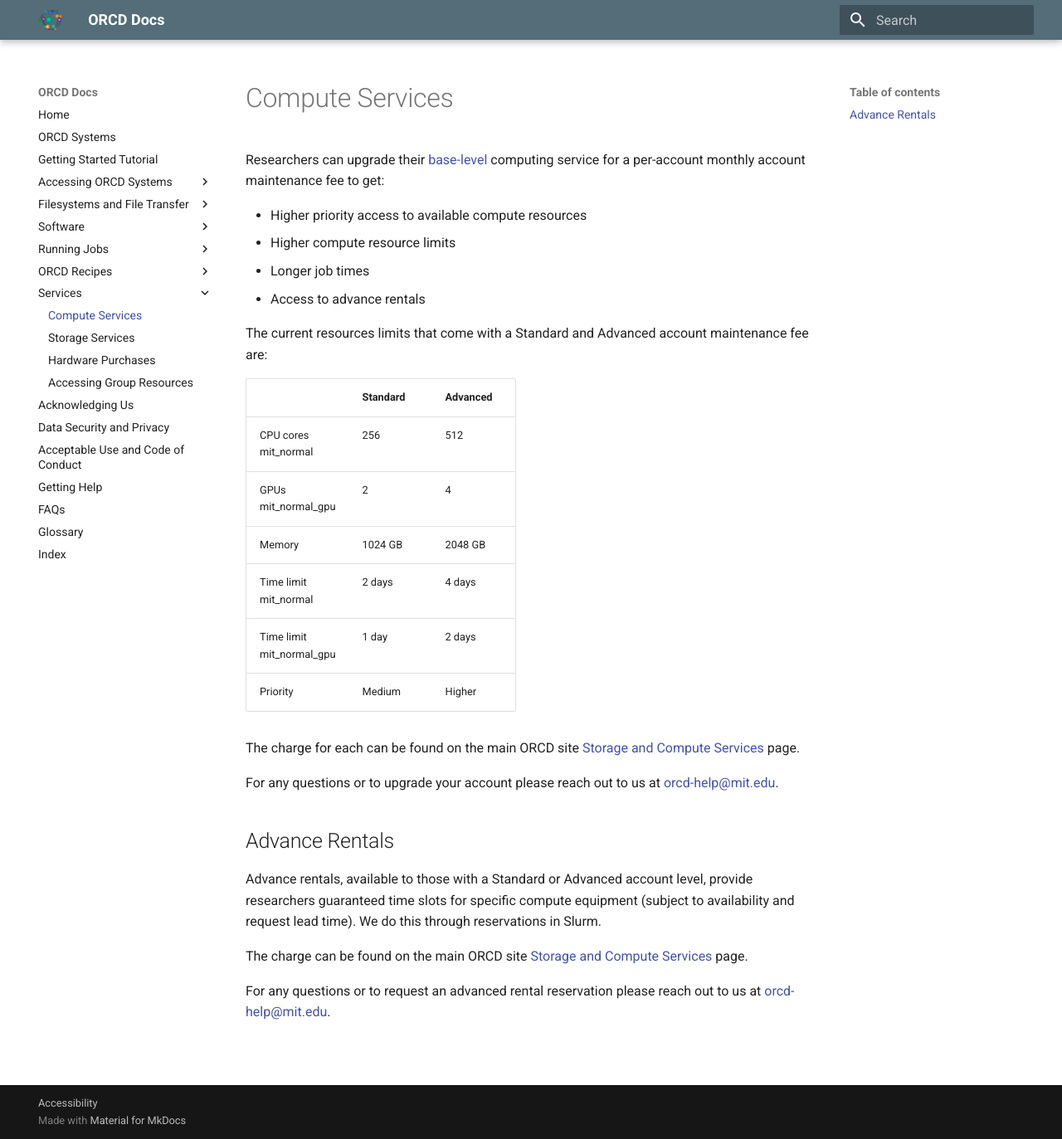
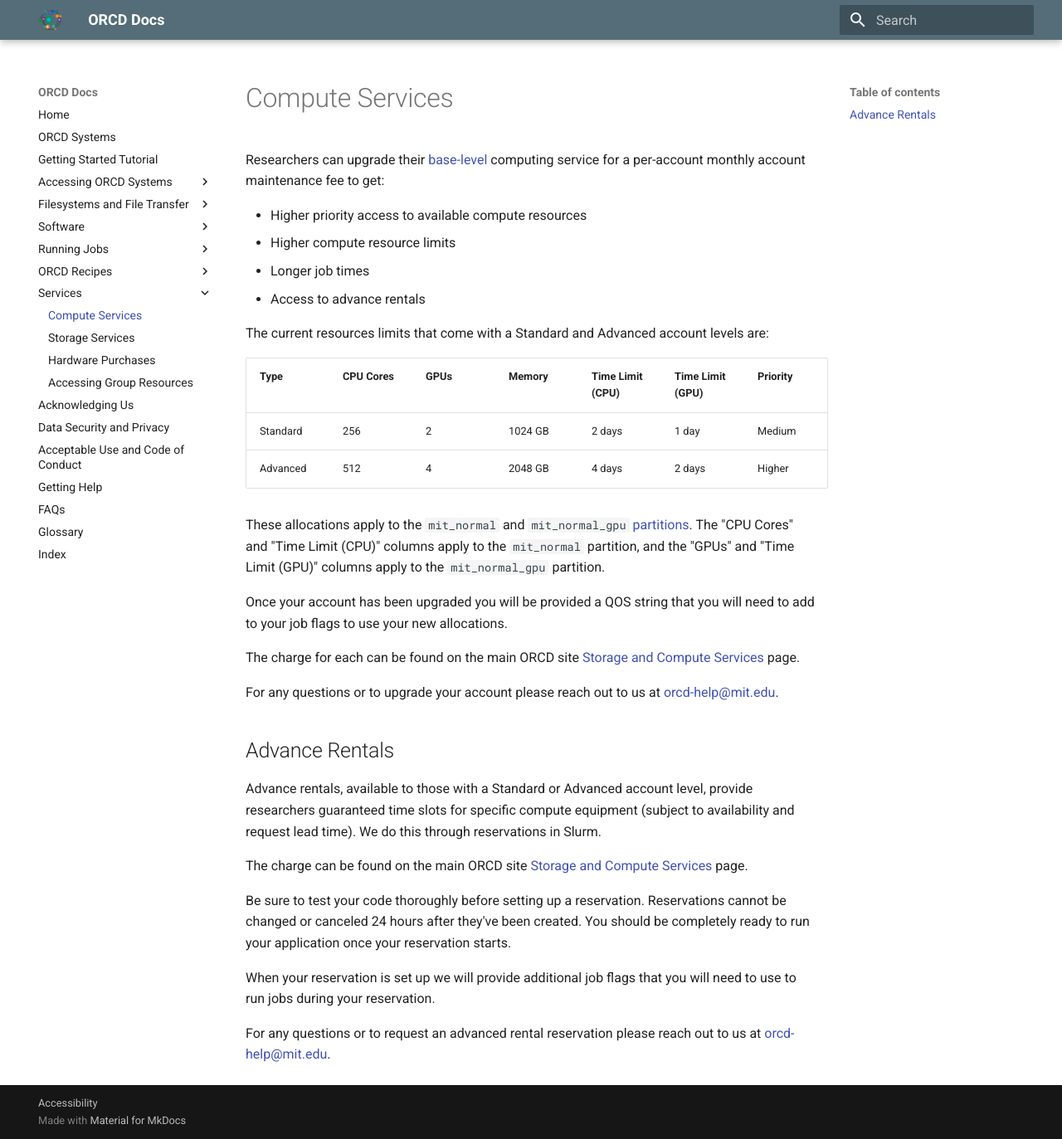
Before and after one commit to mit-orcd/orcd-docs-edit, an MkDocs documentation site: the page built from docs/services/compute-services.md, in a window 1280 px wide and 1373 px high. Shown: the whole window at 83% size. Built offline with MkDocs 1.6.1 and Material for MkDocs 9.7.7, drawn with Linux system fonts in a browser that asks for light colours.

Commit message:
transpose table and add flag info

```diff
--- a/docs/services/compute-services.md
+++ b/docs/services/compute-services.md
@@ -7,16 +7,16 @@
 - Longer job times
 - Access to advance rentals
 
-The current resources limits that come with a Standard and Advanced account maintenance fee are:
+The current resources limits that come with a Standard and Advanced account levels are:
 
-|  | Standard | Advanced  |
-| ----------- | ----------- |----------- |
-| CPU cores<br>mit_normal | 256 | 512 |
-| GPUs<br>mit_normal_gpu | 2 | 4 |
-| Memory | 1024 GB | 2048 GB |
-| Time limit<br>mit_normal | 2 days | 4 days |
-| Time limit<br>mit_normal_gpu | 1 day | 2 days |
-| Priority | Medium | Higher |
+| Type | CPU Cores | GPUs  | Memory | Time Limit (CPU) | Time Limit (GPU) |  Priority |
+| ----------- | ----------- |----------- |----------- |----------- |----------- |----------- |
+| Standard | 256 | 2 | 1024 GB | 2 days | 1 day | Medium |
+| Advanced | 512 | 4 | 2048 GB | 4 days | 2 days | Higher |
+
+These allocations apply to the `mit_normal` and `mit_normal_gpu` [partitions](../running-jobs/overview.md#partitions). The "CPU Cores" and "Time Limit (CPU)" columns apply to the `mit_normal` partition, and the "GPUs" and "Time Limit (GPU)" columns apply to the `mit_normal_gpu` partition.
+
+Once your account has been upgraded you will be provided a QOS string that you will need to add to your job flags to use your new allocations.
 
 The charge for each can be found on the main ORCD site [Storage and Compute Services](https://orcd.mit.edu/resources/storage-and-compute-services) page.
 
@@ -28,4 +28,8 @@
 
 The charge can be found on the main ORCD site [Storage and Compute Services](https://orcd.mit.edu/resources/storage-and-compute-services) page.
 
+Be sure to test your code thoroughly before setting up a reservation. Reservations cannot be changed or canceled 24 hours after they've been created. You should be completely ready to run your application once your reservation starts.
+
+When your reservation is set up we will provide additional job flags that you will need to use to run jobs during your reservation.
+
 For any questions or to request an advanced rental reservation please reach out to us at <orcd-help@mit.edu>.
```
